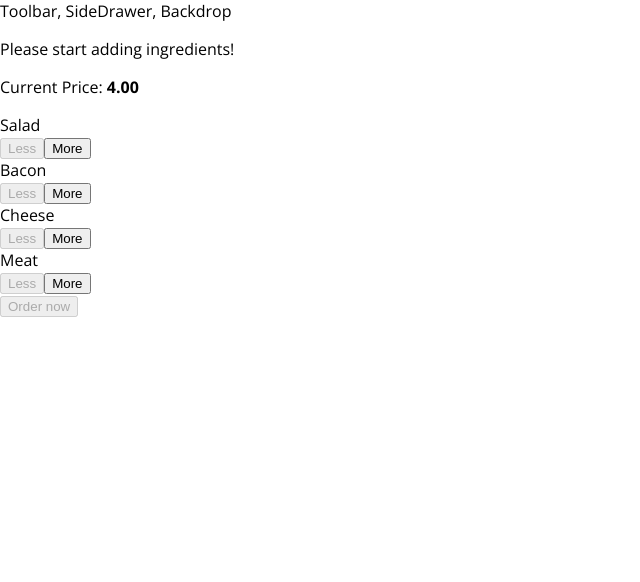
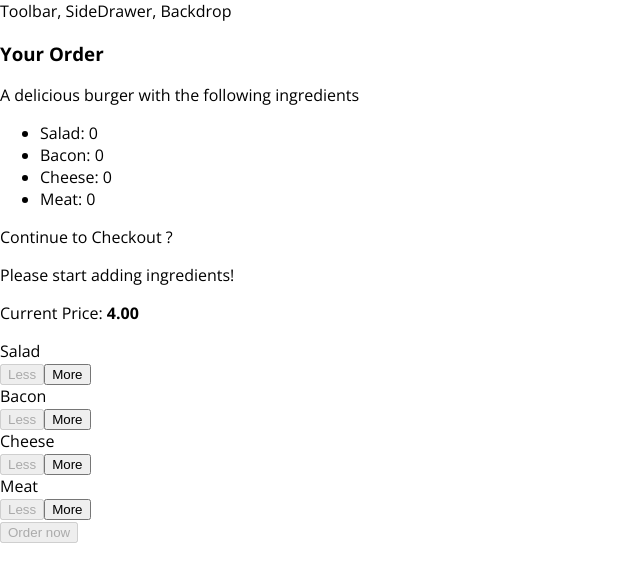
Before and after one commit to bon9/burger, a React app: page / in a window 1280 px wide. Shown: the top 582 px of the page, without its empty margins (0-640 px from the left). Built offline with nearby package versions, Linux system fonts and the light colour scheme.

Commit message:
Creating the Order Summary modal

```diff
--- /dev/null
+++ b/src/components/Burger/OrderSummary/OrderSummary.js
@@ -0,0 +1,28 @@
+import React from 'react';
+import Aux from '../../../hoc/Auxiliary';
+
+const orderSummary = (props) => {
+	// salad: 5
+	// igKey = salad
+	// props.ingredients[igKey] = 5
+	const ingredientSummary = Object.keys(props.ingredients)
+		.map(igKey => {
+			return (
+				<li key={igKey}>
+					<span style={{ textTransform: 'capitalize' }}>{igKey}</span>:	{props.ingredients[igKey]}
+				</li>);
+		});
+
+	return (
+		<Aux>
+			<h3>Your Order</h3>
+			<p>A delicious burger with the following ingredients</p>
+			<ul>
+				{ingredientSummary}
+			</ul>
+			<p>Continue to Checkout ?</p>
+		</Aux>
+	);
+};
+
+export default orderSummary;
--- /dev/null
+++ b/src/components/UI/Modal/Modal.css
@@ -0,0 +1,20 @@
+.Modal {
+	position: fixed;
+	z-index: 500;
+	background-color: white;
+	width: 70%;
+	border: 1px solid #ccc;
+	box-shadow: 1px 1px 1px black;
+	padding: 16px;
+	left: 15%;
+	top: 30%;
+	box-sizing: border-box;
+	transition: all 0.3s ease-out;
+}
+
+@media (min-width: 600px) {
+	.Modal {
+			width: 500px;
+			left: calc(50% - 250px);
+	}
+}
--- /dev/null
+++ b/src/components/UI/Modal/Modal.js
@@ -0,0 +1,10 @@
+import React from 'react';
+import classes from './Modal.css'
+
+const modal = (props) => (
+	<div className={classes.Modal}>
+		{props.children}
+	</div>
+);
+
+export default modal;
--- a/src/containers/BurgerBuilder/BurgerBuilder.js
+++ b/src/containers/BurgerBuilder/BurgerBuilder.js
@@ -2,6 +2,8 @@ import React, { Component } from 'react';
 import Aux from '../../hoc/Auxiliary';
 import Burger from '../../components/Burger/Burger';
 import BuildControls from '../../components/Burger/BuildControls/BuildControls';
+import Modal from '../../components/UI/Modal/Modal';
+import OrderSummary from '../../components/Burger/OrderSummary/OrderSummary';
 
 const INGREDIENT_PRICES = {
 	salad: 0.5,
@@ -83,6 +85,9 @@ class BurgerBuilder extends Component {
 
 		return (
 			<Aux>
+				<Modal>
+					<OrderSummary ingredients={this.state.ingredients} />
+				</Modal>
 				<Burger ingredients={this.state.ingredients} />
 				<BuildControls
 					ingredientAdded={this.addIngredientHandler}
```
Also changed, not shown: src/components/UI/Backdrop/Backdrop.js (added).
